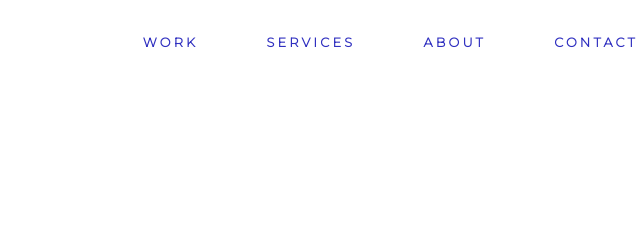
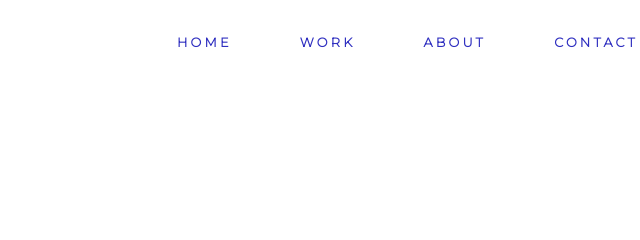
Before and after one commit to adityawebdev/Guernica, a plain HTML site: page services.html in a window 1280 px wide. Shown: the top 240 px of the page, 546-1186 px from the left. Drawn offline with Linux system fonts and the light colour scheme.

Commit message:
home -> index

```diff
--- a/services.html
+++ b/services.html
@@ -19,8 +19,9 @@
           <h3>Guernica</h3>
         </div>
         <div class="links" id="links">
+          <a class="b-link" href="index.html">Home</a>
           <a class="b-link" href="work.html">Work</a>
-          <a class="b-link" href="services.html">Services</a>
+
           <a class="b-link" href="about.html">About</a>
           <a class="b-link" href="contact.html">Contact</a>
         </div>
```
Also changed, not shown: about.html (+2 -1 lines), contact.html (+1 -1 lines), work.html (+1 -1 lines), index.html (renamed from home.html).
